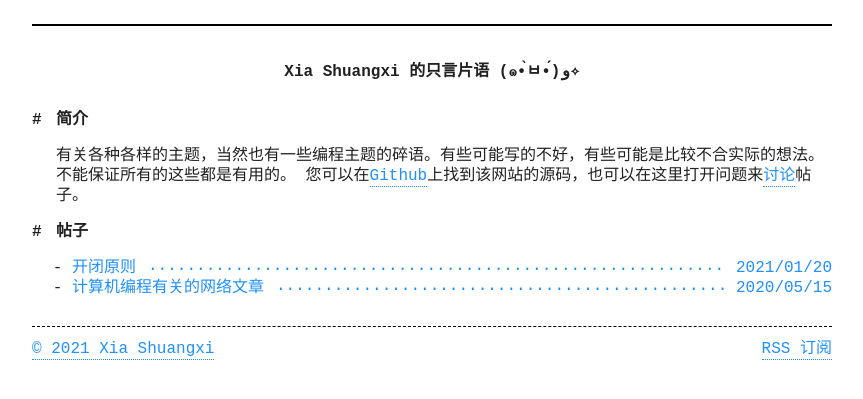
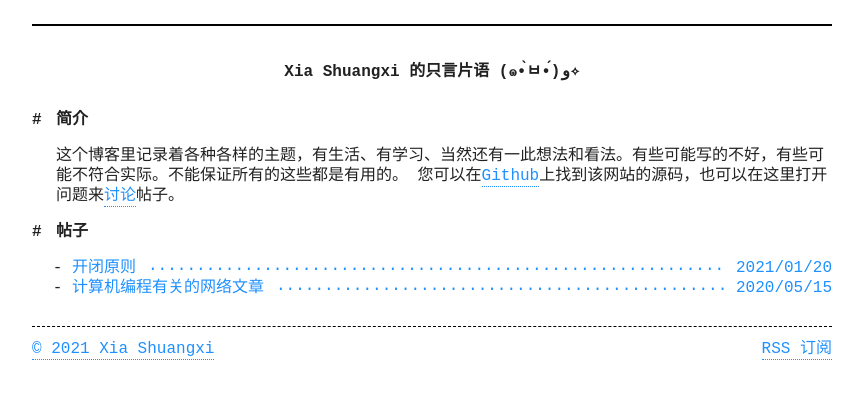
Before and after one commit to xiashuangxi/bookphrase, a Jekyll site: the page built from index.md, in a window 1280 px wide. Shown: the top 399 px of the page, without its empty margins (208-1071 px from the left). Built offline with Jekyll 4.4.1, drawn with Linux system fonts in a browser that asks for light colours.

Commit message:
Update _config.yml
修改简介说明

```diff
--- a/_config.yml
+++ b/_config.yml
@@ -1,7 +1,7 @@
 # (string) 网站标题
 title: Xia Shuangxi 的只言片语 (๑•̀ㅂ•́)و✧
 # (string) 网站说明描述
-description: 有关各种各样的主题，当然也有一些编程主题的碎语。有些可能写的不好，有些可能是比较不合实际的想法。不能保证所有的这些都是有用的。
+description: 这个博客里记录着各种各样的主题，有生活、有学习、当然还有一此想法和看法。有些可能写的不好，有些可能不符合实际。不能保证所有的这些都是有用的。
 
 self_github_url: https://www.github.com/xiashuangxi/bookphrase
 
```
